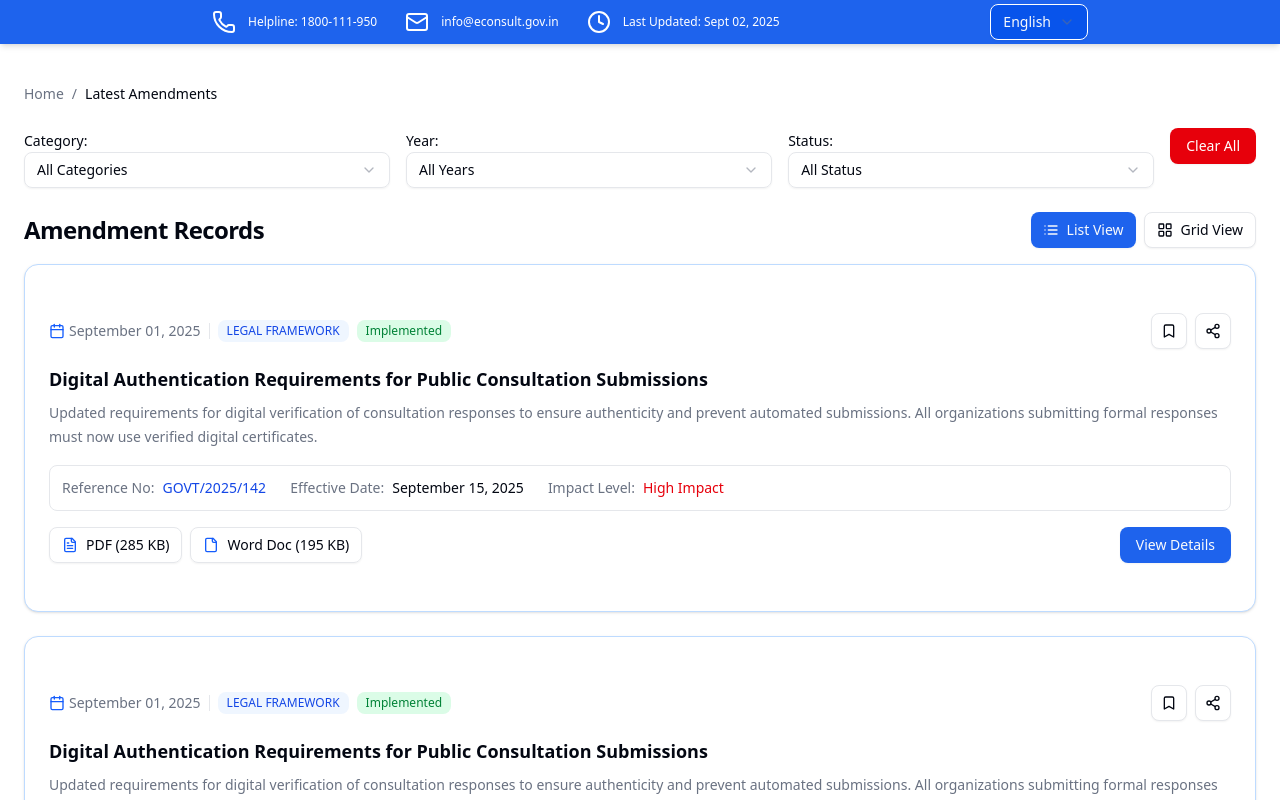
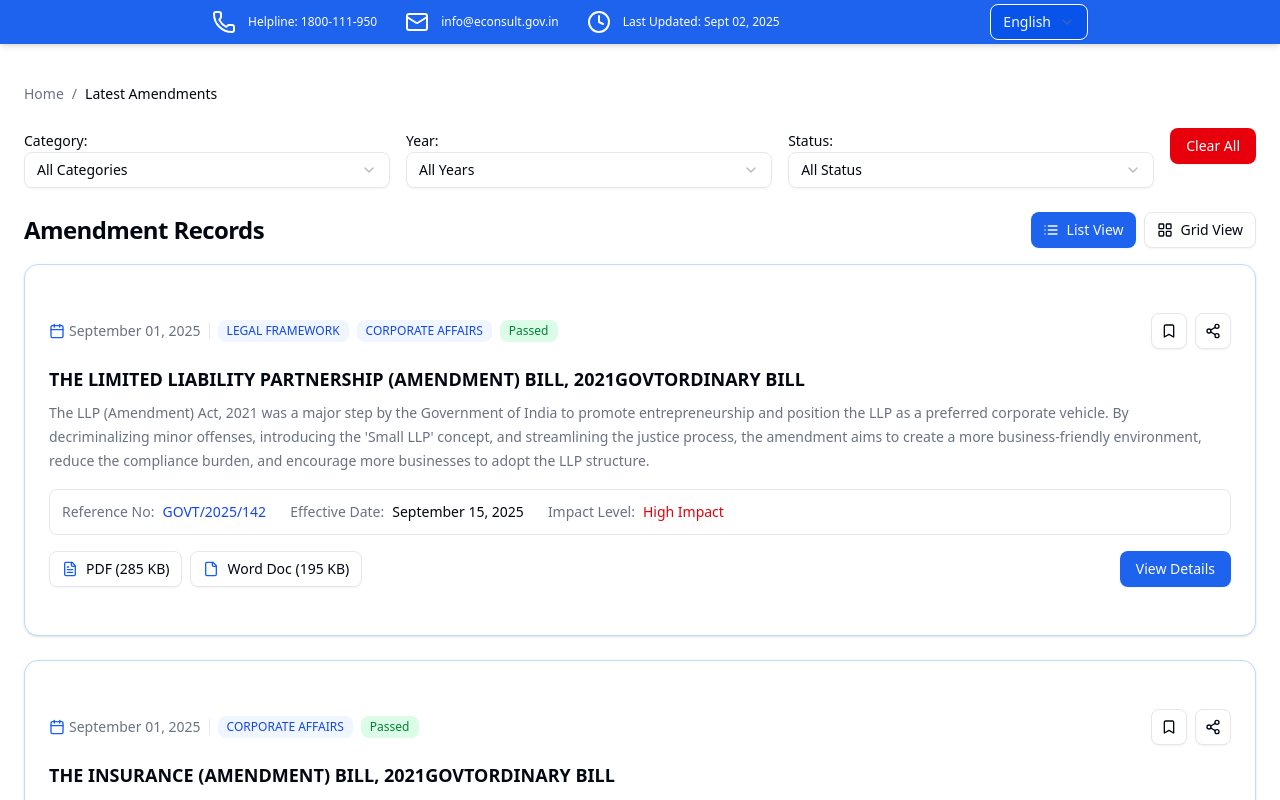
Before and after one commit to Souvikarjun/sean, a Next.js app: page /latest in a window 1280 px wide. Shown: the top 800 px of the page. Built offline with nearby package versions, Linux system fonts and the light colour scheme.

Commit message:
working1

```diff
--- a/app/latest/page.tsx
+++ b/app/latest/page.tsx
@@ -11,17 +11,18 @@ import { AmendmentCard, type Amendment } from "@/components/record-card"
 import Topbar from "@/components/topbar"
 
 export default function AmendmentsPage() {
+
   // Demo dataset for the UI
   const data = useMemo<Amendment[]>(
     () => [
       {
-        id: "1",
+        id: "123456",
         date: "September 01, 2025",
-        tags: ["LEGAL FRAMEWORK"],
-        status: "IMPLEMENTED",
-        title: "Digital Authentication Requirements for Public Consultation Submissions",
+        tags: ["LEGAL FRAMEWORK", "CORPORATE AFFAIRS"],
+        status: "PASSED",
+        title: "THE LIMITED LIABILITY PARTNERSHIP (AMENDMENT) BILL, 2021GOVTORDINARY BILL",
         summary:
-          "Updated requirements for digital verification of consultation responses to ensure authenticity and prevent automated submissions. All organizations submitting formal responses must now use verified digital certificates.",
+          "The LLP (Amendment) Act, 2021 was a major step by the Government of India to promote entrepreneurship and position the LLP as a preferred corporate vehicle. By decriminalizing minor offenses, introducing the 'Small LLP' concept, and streamlining the justice process, the amendment aims to create a more business-friendly environment, reduce the compliance burden, and encourage more businesses to adopt the LLP structure.",
         referenceNo: "GOVT/2025/142",
         effectiveDate: "September 15, 2025",
         impact: "High Impact",
@@ -31,14 +32,14 @@ export default function AmendmentsPage() {
         ],
       },
       {
-        id: "2",
+        id: "654321",
         date: "September 01, 2025",
-        tags: ["LEGAL FRAMEWORK"],
-        status: "IMPLEMENTED",
-        title: "Digital Authentication Requirements for Public Consultation Submissions",
+        tags: ["CORPORATE AFFAIRS"],
+        status: "PASSED",
+        title: "THE INSURANCE (AMENDMENT) BILL, 2021GOVTORDINARY BILL",
         summary:
           "Updated requirements for digital verification of consultation responses to ensure authenticity and prevent automated submissions. All organizations submitting formal responses must now use verified digital certificates.",
-        referenceNo: "GOVT/2025/142",
+        referenceNo: "GOVT/2025/079",
         effectiveDate: "September 15, 2025",
         impact: "High Impact",
         files: [
--- a/components/record-card.tsx
+++ b/components/record-card.tsx
@@ -11,9 +11,9 @@ export type Amendment = {
   id: string
   date: string
   tags: string[]
-  status: "IMPLEMENTED" | "IN PROGRESS" | "DRAFT"
+  status: "PASSED" | "ASSENTED" | "DRAFT"
   title: string
-  summary: string
+  summary?: string
   referenceNo: string
   effectiveDate?: string
   impact?: "Low Impact" | "Medium Impact" | "High Impact"
@@ -41,8 +41,8 @@ export function AmendmentCard({ amendment }: { amendment: Amendment }) {
             <Badge
               className={cn(
                 "capitalize",
-                amendment.status === "IMPLEMENTED" && "bg-green-100 text-green-700",
-                amendment.status === "IN PROGRESS" && "bg-yellow-100 text-yellow-700",
+                amendment.status === "PASSED" && "bg-green-100 text-green-700",
+                amendment.status === "ASSENTED" && "bg-yellow-100 text-yellow-700",
                 amendment.status === "DRAFT" && "bg-gray-100 text-gray-700",
               )}
             >
```
